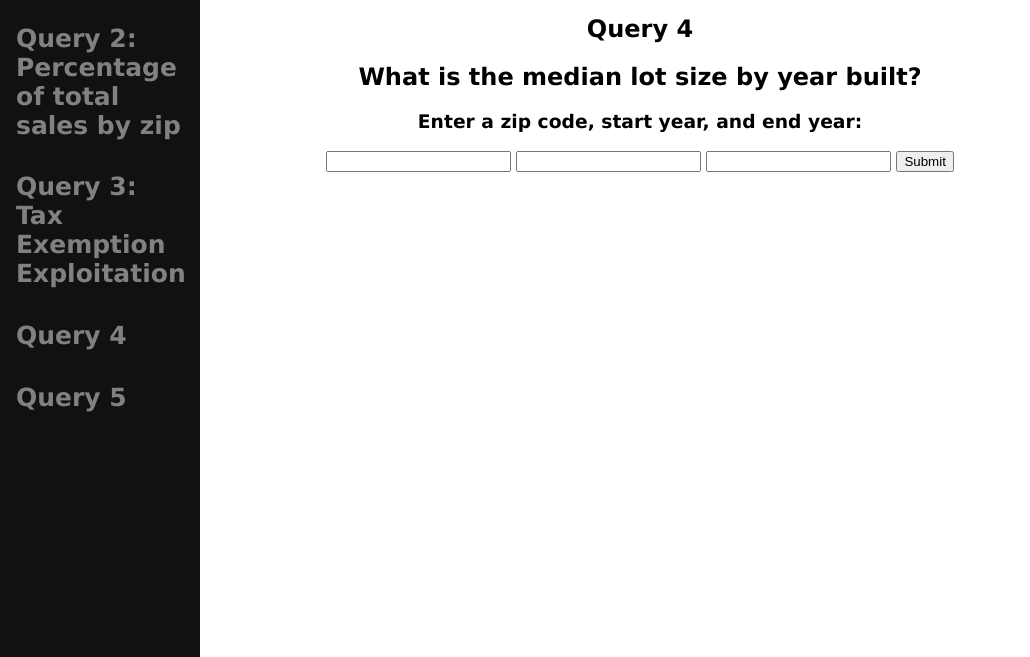
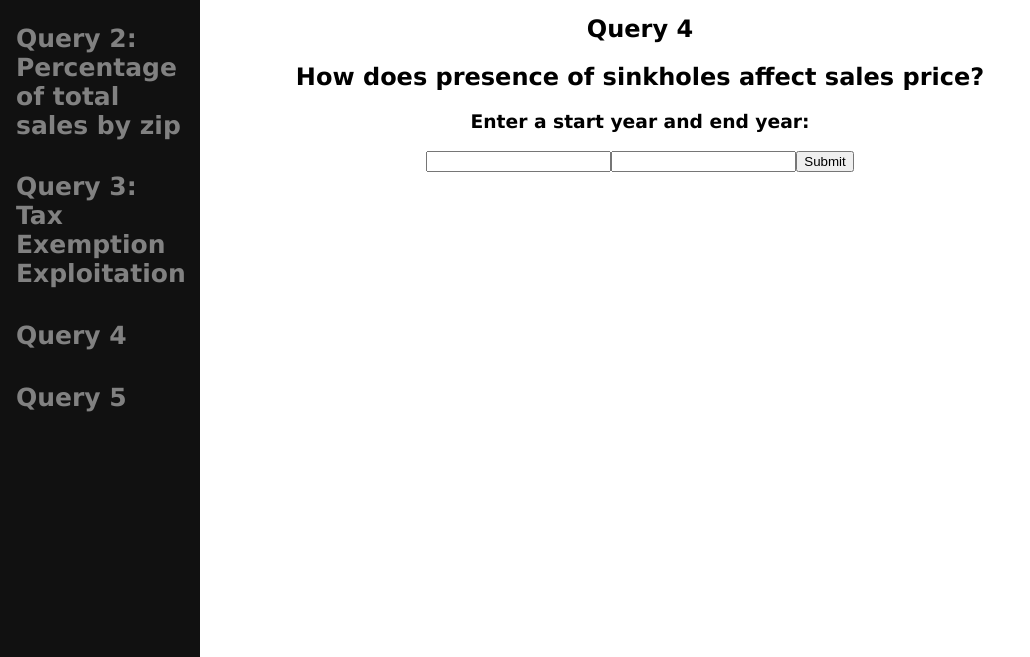
Before and after one commit to jbarber877/Pasco-Properties, a website: page Query4.html in a window 1280 px wide. Shown: the part 143-800 px from the top of the page, without its empty margins (0-1030 px from the left). Drawn offline with nearby package versions, Linux system fonts and the light colour scheme.

Commit message:
Update Query4.html

```diff
--- a/Query4.html
+++ b/Query4.html
@@ -59,18 +59,26 @@ document.getElementById("que4").onclick = () => {
 document.getElementById("que5").onclick = () => {
   location.search = 'query=5';
 }
-    document.getElementById("query-description").innerHTML= "What is the median lot size by year built?";
-  document.getElementById("query-prompt").innerHTML="Enter a zip code:"
+   document.getElementById("query-description").innerHTML= "How does presence of sinkholes affect sales price?";
+  document.getElementById("query-prompt").innerHTML="Enter a start year and end year:"
    // create form for user input
-   document.getElementById("query-prompt").innerHTML="Enter a zip code, start year, and end year:"
   const qform = document.getElementById("userInput");
+  const in1 = document.createElement("input");
+  in1.type = "number";
+  in1.id= "year_x";
+  const in2 = document.createElement("input");
+  in2.type = "number";
+  in2.id= "year_y";
+  const sub = document.createElement("input");
+  sub.type = "submit";
+  const temp = qform.replaceChildren(in1, in2, sub);
+  // set up submit button
   qform.addEventListener("submit", (e) => {
       e.preventDefault();
-        const z = document.getElementById("zipcode").value;
+
      const yx = document.getElementById("year_x").value;
     const yy = document.getElementById("year_y").value;
-        location.search += '&zip=' + z + '&year_x=' + yx + '&year_y=' + yy;
-        console.log(z);
+    location.search +=  '&year_x=' + yx + '&year_y=' + yy;
   })
 
 </script>
```
Lines whose indentation alone changed are shown as unchanged.
